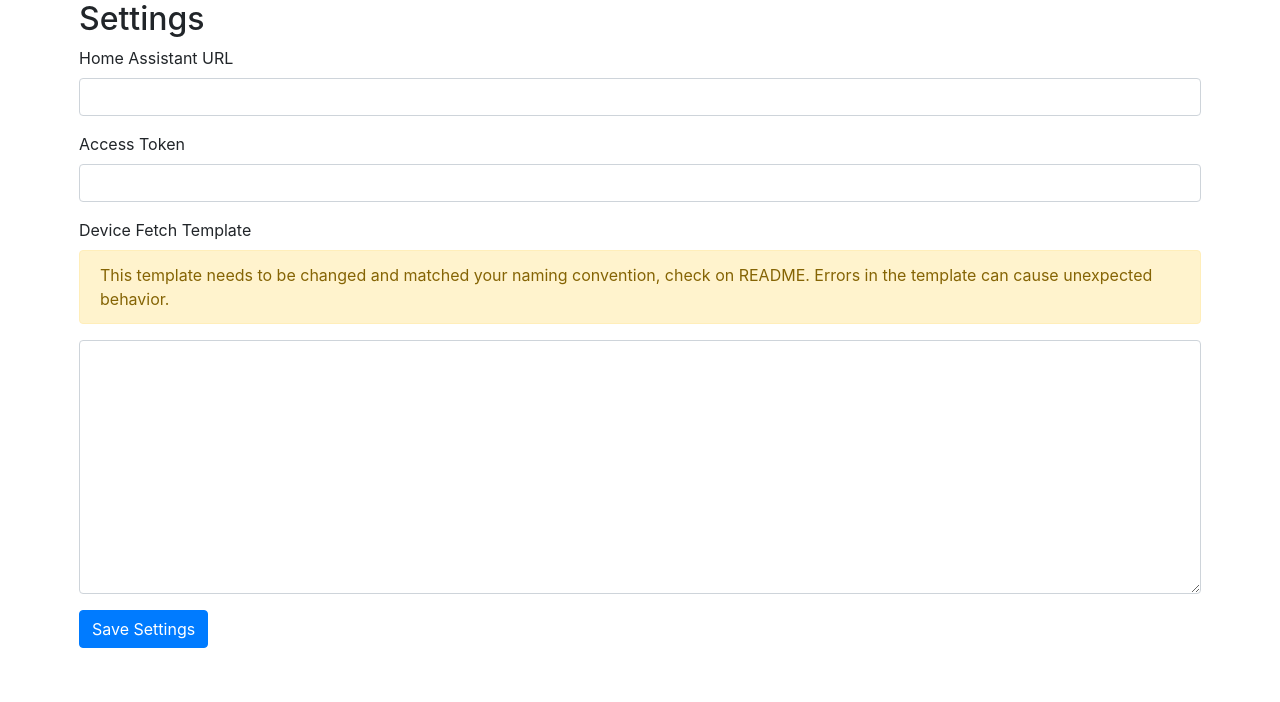
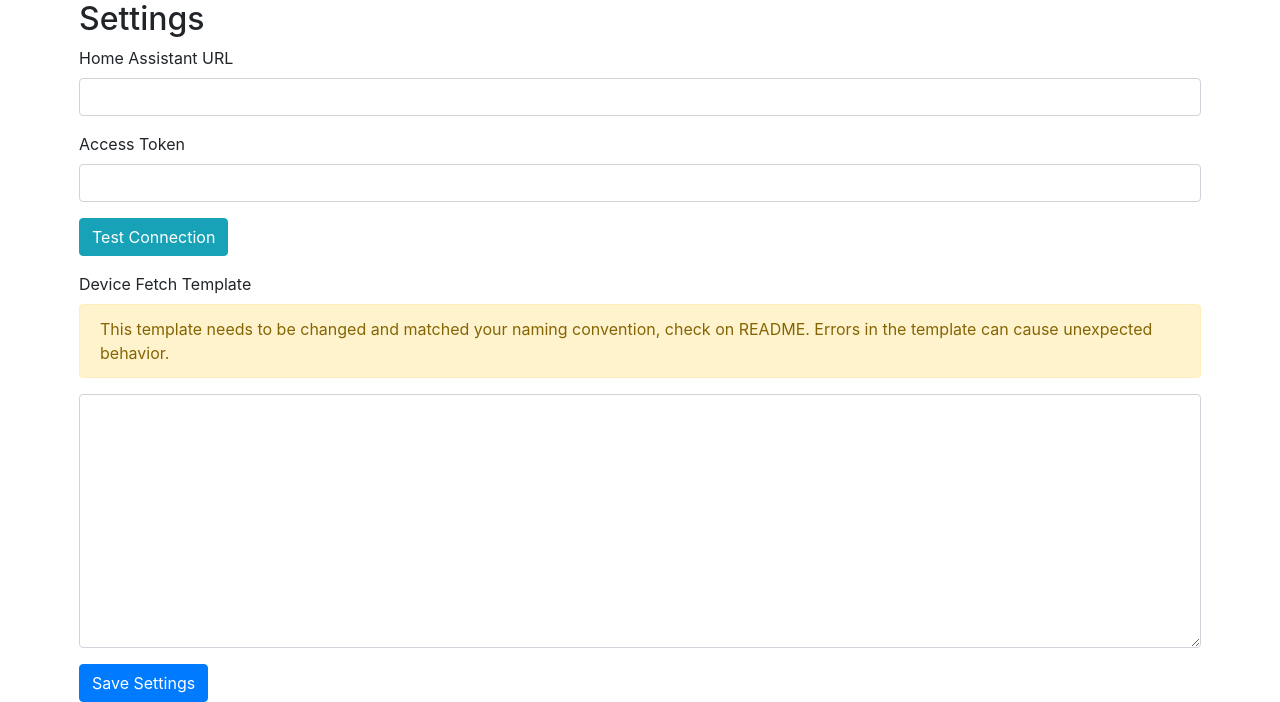
Before and after one commit to guimatheus92/node-red-homeassistant-three-way, a Flask app: template app/templates/settings.html in a window 1280 px wide. Shown: the part 146-848 px from the top of the page. Before the commit the page ends 794 px from the top, so only its background shows below. Run offline with Flask 3, Linux system fonts and the light colour scheme; the template is opened without the code that fills it, so the values that code supplies are empty; some libraries are stand-ins or nearby versions.

Commit message:
Added Test Connection btn

```diff
--- a/app/routes.py
+++ b/app/routes.py
@@ -6,6 +6,7 @@ import csv
 import os
 import traceback
 import yaml
+import requests
 
 def load_config():
     config_file_paths = [
@@ -256,3 +257,26 @@ def clear_devices():
         app.logger.error(f"Error clearing devices: {e}")
         app.logger.error(traceback.format_exc())
         return jsonify({"success": False, "message": "An error occurred while clearing devices"}), 500
+
+@app.route('/test_connection', methods=['POST'])
+def test_connection():
+    try:
+        data = request.json
+        home_assistant_url = data.get('home_assistant_url')
+        access_token = data.get('access_token')
+
+        headers = {
+            "Authorization": f"Bearer {access_token}",
+            "Content-Type": "application/json; charset=utf-8"
+        }
+
+        response = requests.get(f"{home_assistant_url}/api/", headers=headers)
+
+        if response.status_code == 200:
+            return jsonify({"success": True, "message": "Connection successful!"}), 200
+        else:
+            return jsonify({"success": False, "message": "Failed to connect. Please check your URL and token."}), response.status_code
+    except Exception as e:
+        app.logger.error(f"Error testing connection: {e}")
+        app.logger.error(traceback.format_exc())
+        return jsonify({"success": False, "message": "An error occurred while testing the connection."}), 500
--- a/app/templates/settings.html
+++ b/app/templates/settings.html
@@ -5,7 +5,7 @@
 {% block content %}
 <div class="mt-4">
     <h2>Settings</h2>
-    <form method="POST" action="{{ url_for('settings') }}">
+    <form id="settings-form" method="POST" action="{{ url_for('settings') }}">
         <div class="form-group">
             <label for="home_assistant_url">Home Assistant URL</label>
             <input type="text" class="form-control" id="home_assistant_url" name="home_assistant_url" value="{{ config.home_assistant.home_assistant_url }}" required>
@@ -14,6 +14,8 @@
             <label for="access_token">Access Token</label>
             <input type="text" class="form-control" id="access_token" name="access_token" value="{{ config.home_assistant.access_token }}" required>
         </div>
+        <div id="test-connection-result" class="mt-3"></div>
+        <button type="button" class="btn btn-info mb-3" id="test-connection-btn">Test Connection</button>
         <div class="form-group">
             <label for="device_fetch_template">Device Fetch Template</label>
             <div class="alert alert-warning" role="alert">
@@ -24,4 +26,31 @@
         <button type="submit" class="btn btn-primary">Save Settings</button>
     </form>
 </div>
+<script>
+document.getElementById('test-connection-btn').addEventListener('click', function() {
+    const url = document.getElementById('home_assistant_url').value;
+    const token = document.getElementById('access_token').value;
+
+    fetch('/test_connection', {
+        method: 'POST',
+        headers: {
+            'Content-Type': 'application/json'
+        },
+        body: JSON.stringify({
+            home_assistant_url: url,
+            access_token: token
+        })
+    })
+    .then(response => response.json())
+    .then(data => {
+        const resultDiv = document.getElementById('test-connection-result');
+        resultDiv.innerHTML = `<div class="alert ${data.success ? 'alert-success' : 'alert-danger'}" role="alert">${data.message}</div>`;
+    })
+    .catch(error => {
+        console.error('Error:', error);
+        const resultDiv = document.getElementById('test-connection-result');
+        resultDiv.innerHTML = '<div class="alert alert-danger" role="alert">An error occurred while testing the connection.</div>';
+    });
+});
+</script>
 {% endblock %}
```
Also changed, not shown: README.md, media/test-connection.png (added).
